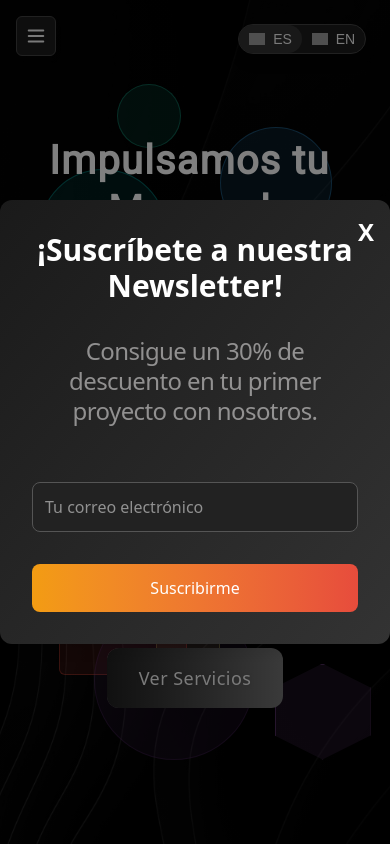
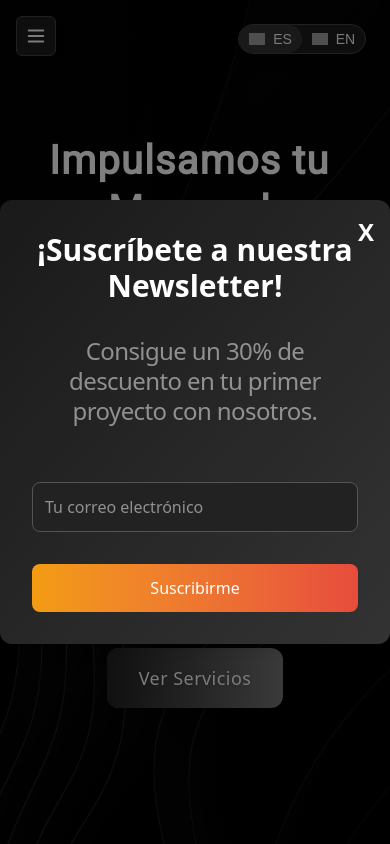
Before and after one commit to amsteradri/505-studio, a Next.js app in the folder 505studio/: page / in a window 390 px wide. Shown: the top 844 px of the page. Built offline with nearby package versions, Linux system fonts and the light colour scheme; grey boxes are pictures that could not be loaded.

Commit message:
fix(erase figures for mobile)

```diff
--- a/505studio/src/components/Hero.tsx
+++ b/505studio/src/components/Hero.tsx
@@ -3,6 +3,7 @@
 import { motion, useScroll, useTransform } from 'framer-motion';
 import { useTranslations } from 'next-intl';
 import { useRef } from 'react';
+import { useEffect, useState } from "react";
 
 import BlurText from "@/blocks/TextAnimations/BlurText/BlurText";
 import ShinyText from "@/blocks/TextAnimations/ShinyText/ShinyText";
@@ -32,6 +33,34 @@ const scrollToServicios = () => {
   }
 };
 
+export function useResponsiveValue<T>(mobile: T, tablet: T, desktop: T): T {
+  const [value, setValue] = useState<T>(() => getResponsiveValue(mobile, tablet, desktop));
+
+  useEffect(() => {
+    const handleResize = () => {
+      setValue(getResponsiveValue(mobile, tablet, desktop));
+    };
+
+    window.addEventListener("resize", handleResize);
+    return () => window.removeEventListener("resize", handleResize);
+  }, [mobile, tablet, desktop]);
+
+  return value;
+}
+
+function getResponsiveValue<T>(mobile: T, tablet: T, desktop: T): T {
+  if (typeof window === 'undefined') {
+    // Devuelve un valor predeterminado si se ejecuta en el servidor
+    return mobile;
+  }
+
+  const width = window.innerWidth;
+
+  if (width < 640) return mobile;          // Mobile: <640px
+  if (width < 1024) return tablet;         // Tablet: 640px - 1023px
+  return desktop;                          // Desktop: ≥1024px
+}
+
 const Hero = () => {
   const t = useTranslations('hero');
   const sectionRef = useRef(null);
@@ -42,56 +71,58 @@ const Hero = () => {
     offset: ["start start", "end start"]
   });
 
+  const isMobile = typeof window !== 'undefined' && window.innerWidth < 768;
+
+
+
   // Valores de transformación extremadamente amplificados
   // Multiplicamos los valores anteriores para que el movimiento sea muchísimo más notable
-  const circle1Y = useTransform(scrollYProgress, [0, 1], [0, 1200]);  // Triplicado
-  const circle1X = useTransform(scrollYProgress, [0, 1], [0, 300]);   // Añadido movimiento horizontal
-  const circle1Rotate = useTransform(scrollYProgress, [0, 1], [0, 720]);  // Doble rotación completa
-  const circle1Scale = useTransform(scrollYProgress, [0, 1], [1, 2]);  // Añadido escalado
+  const circle1Y = useTransform(scrollYProgress, [0, 1], [0, useResponsiveValue(600, 900, 1200)]);
+const circle1X = useTransform(scrollYProgress, [0, 1], [0, useResponsiveValue(100, 200, 300)]);
+const circle1Rotate = useTransform(scrollYProgress, [0, 1], [0, useResponsiveValue(360, 540, 720)]);
+const circle1Scale = useTransform(scrollYProgress, [0, 1], [1, useResponsiveValue(1.3, 1.6, 2)]);
 
-  const square1Y = useTransform(scrollYProgress, [0, 1], [0, -800]);  // Aumentado movimiento vertical
-  const square1X = useTransform(scrollYProgress, [0, 1], [0, 200]);   // Añadido movimiento horizontal
-  const square1Rotate = useTransform(scrollYProgress, [0, 1], [0, 360]);  // Rotación completa
-  const square1Scale = useTransform(scrollYProgress, [0, 1], [1, 0.5]);  // Reducción de tamaño
+const square1Y = useTransform(scrollYProgress, [0, 1], [0, useResponsiveValue(-400, -600, -800)]);
+const square1X = useTransform(scrollYProgress, [0, 1], [0, useResponsiveValue(100, 150, 200)]);
+const square1Rotate = useTransform(scrollYProgress, [0, 1], [0, useResponsiveValue(180, 270, 360)]);
+const square1Scale = useTransform(scrollYProgress, [0, 1], [1, useResponsiveValue(0.7, 0.6, 0.5)]);
 
-  const diamond1Y = useTransform(scrollYProgress, [0, 1], [0, 700]);  // Doble movimiento vertical
-  const diamond1X = useTransform(scrollYProgress, [0, 1], [0, -400]);  // Doble movimiento horizontal
-  const diamond1Rotate = useTransform(scrollYProgress, [0, 1], [45, 765]);  // Doble rotación más el ángulo inicial
-  const diamond1Scale = useTransform(scrollYProgress, [0, 1], [1, 1.8]);  // Aumento de tamaño
+const diamond1Y = useTransform(scrollYProgress, [0, 1], [0, useResponsiveValue(400, 550, 700)]);
+const diamond1X = useTransform(scrollYProgress, [0, 1], [0, useResponsiveValue(-250, -330, -400)]);
+const diamond1Rotate = useTransform(scrollYProgress, [0, 1], [45, useResponsiveValue(540, 650, 765)]);
+const diamond1Scale = useTransform(scrollYProgress, [0, 1], [1, useResponsiveValue(1.3, 1.5, 1.8)]);
 
-  // Movimiento extremo del título y texto
-  const titleOpacity = useTransform(scrollYProgress, [0, 0.6], [1, 0.2]);  // Mayor rango
-  const titleY = useTransform(scrollYProgress, [0, 0.6], [0, 300]);  // Triple desplazamiento
-  const titleX = useTransform(scrollYProgress, [0, 0.6], [0, 100]);  // Añadido desplazamiento horizontal
+const titleOpacity = useTransform(scrollYProgress, [0, 0.6], [1, 0.2]);
+const titleY = useTransform(scrollYProgress, [0, 0.6], [0, useResponsiveValue(150, 220, 300)]);
+const titleX = useTransform(scrollYProgress, [0, 0.6], [0, useResponsiveValue(50, 75, 100)]);
 
-  const textOpacity = useTransform(scrollYProgress, [0.1, 0.7], [1, 0.1]);  // Mayor rango
-  const textY = useTransform(scrollYProgress, [0.1, 0.7], [0, 400]);  // Casi triple desplazamiento
-  const textX = useTransform(scrollYProgress, [0.1, 0.7], [0, -150]);  // Añadido desplazamiento horizontal
+const textOpacity = useTransform(scrollYProgress, [0.1, 0.7], [1, 0.1]);
+const textY = useTransform(scrollYProgress, [0.1, 0.7], [0, useResponsiveValue(250, 320, 400)]);
+const textX = useTransform(scrollYProgress, [0.1, 0.7], [0, useResponsiveValue(-100, -120, -150)]);
 
-  const buttonOpacity = useTransform(scrollYProgress, [0.2, 0.8], [1, 0.1]);  // Mayor rango
-  const buttonY = useTransform(scrollYProgress, [0.2, 0.8], [0, 500]);  // Desplazamiento extremo
-  const buttonScale = useTransform(scrollYProgress, [0.2, 0.8], [1, 0.7]);  // Reducción de tamaño
+const buttonOpacity = useTransform(scrollYProgress, [0.2, 0.8], [1, 0.1]);
+const buttonY = useTransform(scrollYProgress, [0.2, 0.8], [0, useResponsiveValue(300, 400, 500)]);
+const buttonScale = useTransform(scrollYProgress, [0.2, 0.8], [1, useResponsiveValue(0.85, 0.75, 0.7)]);
 
-  // Figuras adicionales con movimientos extremos
-  const circle2Y = useTransform(scrollYProgress, [0, 1], [0, 900]);
-  const circle2X = useTransform(scrollYProgress, [0, 1], [0, 500]);
-  const circle2Scale = useTransform(scrollYProgress, [0, 1], [1, 2.5]);
-  const circle2Rotate = useTransform(scrollYProgress, [0, 1], [0, 540]);
+const circle2Y = useTransform(scrollYProgress, [0, 1], [0, useResponsiveValue(600, 750, 900)]);
+const circle2X = useTransform(scrollYProgress, [0, 1], [0, useResponsiveValue(300, 400, 500)]);
+const circle2Scale = useTransform(scrollYProgress, [0, 1], [1, useResponsiveValue(1.8, 2.1, 2.5)]);
+const circle2Rotate = useTransform(scrollYProgress, [0, 1], [0, useResponsiveValue(360, 450, 540)]);
 
-  const square2Y = useTransform(scrollYProgress, [0, 1], [0, 700]);
-  const square2X = useTransform(scrollYProgress, [0, 1], [0, -600]);
-  const square2Rotate = useTransform(scrollYProgress, [0, 1], [0, 450]);
-  const square2Scale = useTransform(scrollYProgress, [0, 1], [1, 1.8]);
+const square2Y = useTransform(scrollYProgress, [0, 1], [0, useResponsiveValue(400, 550, 700)]);
+const square2X = useTransform(scrollYProgress, [0, 1], [0, useResponsiveValue(-400, -500, -600)]);
+const square2Rotate = useTransform(scrollYProgress, [0, 1], [0, useResponsiveValue(300, 375, 450)]);
+const square2Scale = useTransform(scrollYProgress, [0, 1], [1, useResponsiveValue(1.4, 1.6, 1.8)]);
 
-  // Nuevas figuras con movimientos exagerados
-  const triY = useTransform(scrollYProgress, [0, 1], [0, 1000]);
-  const triX = useTransform(scrollYProgress, [0, 1], [0, -300]);
-  const triRotate = useTransform(scrollYProgress, [0, 1], [0, 360]);
+const triY = useTransform(scrollYProgress, [0, 1], [0, useResponsiveValue(600, 800, 1000)]);
+const triX = useTransform(scrollYProgress, [0, 1], [0, useResponsiveValue(-150, -220, -300)]);
+const triRotate = useTransform(scrollYProgress, [0, 1], [0, useResponsiveValue(240, 300, 360)]);
 
-  const hexY = useTransform(scrollYProgress, [0, 1], [0, -900]);
-  const hexX = useTransform(scrollYProgress, [0, 1], [0, 350]);
-  const hexRotate = useTransform(scrollYProgress, [0, 1], [0, 180]);
-  const hexScale = useTransform(scrollYProgress, [0, 1], [1, 2.2]);
+const hexY = useTransform(scrollYProgress, [0, 1], [0, useResponsiveValue(-600, -750, -900)]);
+const hexX = useTransform(scrollYProgress, [0, 1], [0, useResponsiveValue(200, 280, 350)]);
+const hexRotate = useTransform(scrollYProgress, [0, 1], [0, useResponsiveValue(120, 150, 180)]);
+const hexScale = useTransform(scrollYProgress, [0, 1], [1, useResponsiveValue(1.6, 1.9, 2.2)]);
+
 
   return (
     <section
@@ -110,7 +141,7 @@ const Hero = () => {
       </div>
 
       {/* Figuras geométricas decorativas - Movimiento extremo */}
-      <div className="absolute inset-0 z-1 overflow-hidden pointer-events-none">
+      <div className="absolute inset-0 z-1 overflow-hidden pointer-events-none hidden md:block">
         {/* Círculo original con movimiento extremo */}
         <motion.div
           className="absolute w-32 h-32 bg-[#00fff7]/10 border border-[#00fff7]/30 rounded-full"
@@ -139,7 +170,7 @@ const Hero = () => {
         <motion.div
           className="absolute w-16 h-16 bg-[#f9f871]/10 border border-[#f9f871]/30 rotate-45"
           style={{
-            top: '70%',  // <- aquí lo bajamos
+            top: '80%',  // <- aquí lo bajamos
             left: '40%',
             y: diamond1Y,
             x: diamond1X,
```
